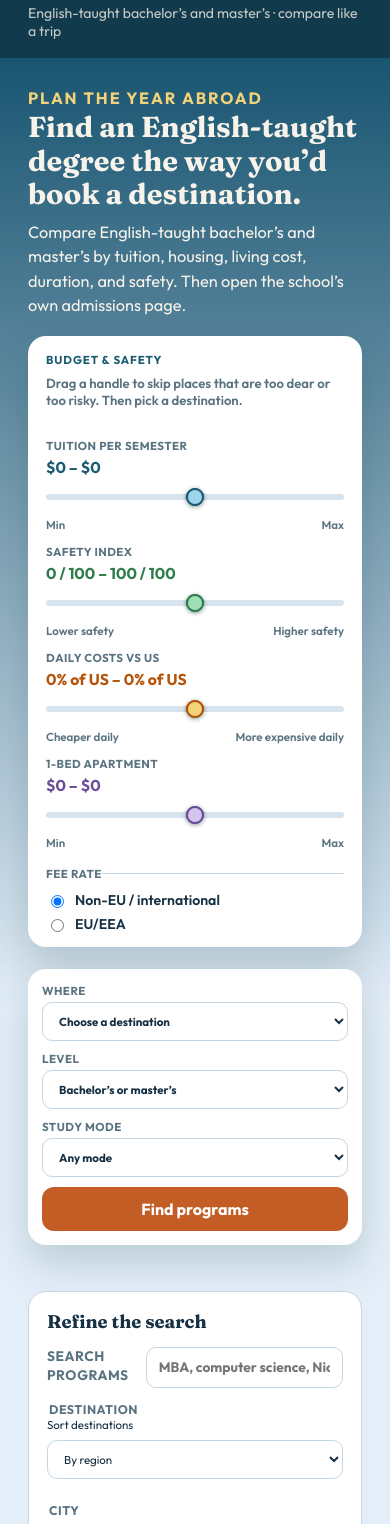
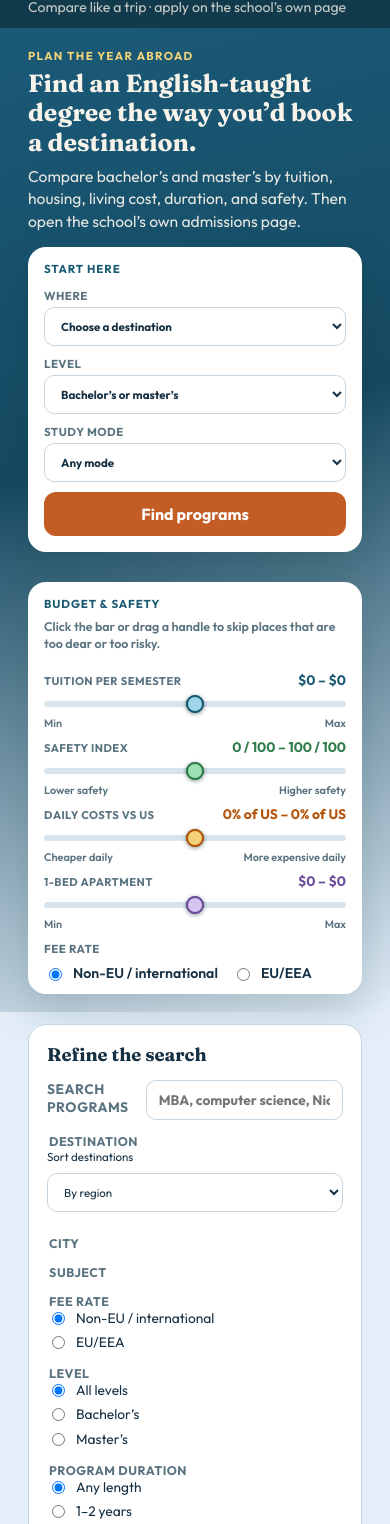
Before and after one commit to matworking92-code/globaria, a website: page index.html in a window 390 px wide. Shown: the part 124-1648 px from the top of the page. Drawn offline with Linux system fonts and the light colour scheme; no server answers.

Commit message:
Tighten the Globaria hero so search fills the empty space under the intro.
Clicking a budget bar now moves the nearest handle, and the Start here form sits beside the sliders instead of leaving a blank column.

```diff
--- a/app.js
+++ b/app.js
@@ -632,6 +632,27 @@ function readRangePair(minInput, maxInput, bound, which) {
   return { min, max };
 }
 
+const RANGE_THUMB_INSET = 9;
+
+function snapRangeValue(value, bound) {
+  const step = Number(bound.step) || 1;
+  const snapped = bound.min + Math.round((value - bound.min) / step) * step;
+  return Math.min(bound.max, Math.max(bound.min, snapped));
+}
+
+function rangeValueFromClientX(track, clientX, bound) {
+  const rect = track.getBoundingClientRect();
+  const width = Math.max(1, rect.width - RANGE_THUMB_INSET * 2);
+  const t = (clientX - rect.left - RANGE_THUMB_INSET) / width;
+  return snapRangeValue(bound.min + t * (bound.max - bound.min), bound);
+}
+
+function nearestRangeHandle(value, min, max) {
+  if (value <= min) return "min";
+  if (value >= max) return "max";
+  return value - min <= max - value ? "min" : "max";
+}
+
 function paintRangeChips() {
   const el = document.querySelector("#range-chips");
   if (!el) return;
@@ -1606,6 +1627,39 @@ function init() {
   els.rentMin?.addEventListener("input", () => liveRange("min", "rent"));
   els.rentMax?.addEventListener("input", () => liveRange("max", "rent"));
 
+  for (const kind of ["tuition", "safety", "daily", "rent"]) {
+    const minInput = els[`${kind}Min`];
+    const maxInput = els[`${kind}Max`];
+    const track = minInput?.closest(".dual-range");
+    if (!track || !maxInput) continue;
+    let dragging = "";
+    const applyTrack = (clientX, which) => {
+      const bound = rangeBounds[kind];
+      if (!bound) return;
+      const input = which === "min" ? minInput : maxInput;
+      input.value = rangeValueFromClientX(track, clientX, bound);
+      liveRange(which, kind);
+    };
+    track.addEventListener("pointerdown", (event) => {
+      if (event.button !== 0) return;
+      if (event.target.closest("input[type='range']")) return;
+      const bound = rangeBounds[kind];
+      if (!bound) return;
+      event.preventDefault();
+      const value = rangeValueFromClientX(track, event.clientX, bound);
+      dragging = nearestRangeHandle(value, Number(minInput.value), Number(maxInput.value));
+      track.setPointerCapture?.(event.pointerId);
+      applyTrack(event.clientX, dragging);
+    });
+    track.addEventListener("pointermove", (event) => {
+      if (!dragging) return;
+      applyTrack(event.clientX, dragging);
+    });
+    const stopDrag = () => { dragging = ""; };
+    track.addEventListener("pointerup", stopDrag);
+    track.addEventListener("pointercancel", stopDrag);
+  }
+
   els.list.addEventListener("click", (event) => {
     const save = event.target.closest("[data-save]");
     if (save) {
--- a/index.html
+++ b/index.html
@@ -8,29 +8,59 @@
     <link rel="preconnect" href="https://fonts.googleapis.com">
     <link rel="preconnect" href="https://fonts.gstatic.com" crossorigin>
     <link href="https://fonts.googleapis.com/css2?family=Fraunces:opsz,wght@9..144,500;9..144,700&family=Outfit:wght@400;500;600;700&display=swap" rel="stylesheet">
-    <link rel="stylesheet" href="/travel.css?v=globaria-live-1">
-    <script defer src="/catalogue.js?v=globaria-live-1"></script>
-    <script defer src="/app.js?v=globaria-live-1"></script>
+    <link rel="stylesheet" href="/travel.css?v=globaria-live-3">
+    <script defer src="/catalogue.js?v=globaria-live-3"></script>
+    <script defer src="/app.js?v=globaria-live-3"></script>
   </head>
   <body>
-    <p class="banner">Destinations in Europe, North America, Asia, the Middle East, Latin America, Africa, and Oceania.</p>
+    <p class="banner">1,000+ English-taught bachelor’s and master’s · Europe, Asia, the Americas, Africa, and Oceania</p>
     <header class="topbar">
       <a class="wordmark" href="/">Globaria <span>Travel-style degree finder</span></a>
-      <p class="topbar-note">English-taught bachelor’s and master’s · compare like a trip</p>
+      <p class="topbar-note">Compare like a trip · apply on the school’s own page</p>
     </header>
 
     <section class="hero">
-      <div class="hero-copy">
-        <p class="eyebrow">Plan the year abroad</p>
-        <h1>Find an English-taught degree the way you’d book a destination.</h1>
-        <p>
-          Compare English-taught bachelor’s and master’s by tuition, housing, living cost, duration, and safety.
-          Then open the school’s own admissions page.
-        </p>
+      <div class="hero-lead">
+        <div class="hero-copy">
+          <p class="eyebrow">Plan the year abroad</p>
+          <h1>Find an English-taught degree the way you’d book a destination.</h1>
+          <p class="hero-lede">
+            Compare bachelor’s and master’s by tuition, housing, living cost, duration, and safety.
+            Then open the school’s own admissions page.
+          </p>
+        </div>
+        <form class="search-widget" id="hero-search" autocomplete="off">
+          <p class="search-kicker">Start here</p>
+          <label class="search-where">
+            Where
+            <select id="hero-country">
+              <option value="">Choose a destination</option>
+            </select>
+          </label>
+          <label>
+            Level
+            <select id="hero-level">
+              <option value="">Bachelor’s or master’s</option>
+              <option value="Bachelor’s">Bachelor’s</option>
+              <option value="Master’s">Master’s</option>
+            </select>
+          </label>
+          <label>
+            Study mode
+            <select id="hero-delivery">
+              <option value="">Any mode</option>
+              <option value="On campus">On campus</option>
+              <option value="Hybrid">Hybrid</option>
+              <option value="Remote">Remote</option>
+            </select>
+          </label>
+          <button type="submit">Find programs</button>
+        </form>
+        <div class="subject-bar" id="subject-chips"></div>
       </div>
       <div class="hero-sliders">
         <p class="sliders-kicker">Budget &amp; safety</p>
-        <p class="sliders-hint">Drag a handle to skip places that are too dear or too risky. Then pick a destination.</p>
+        <p class="sliders-hint">Click the bar or drag a handle to skip places that are too dear or too risky.</p>
         <div class="range-chips" id="range-chips" hidden></div>
         <div class="range-filter range-filter--tuition">
           <h2>Tuition per semester</h2>
@@ -78,33 +108,6 @@
           <label><input type="radio" name="residency-hero" value="eu"> EU/EEA</label>
         </fieldset>
       </div>
-      <form class="search-widget" id="hero-search" autocomplete="off">
-        <label>
-          Where
-          <select id="hero-country">
-            <option value="">Choose a destination</option>
-          </select>
-        </label>
-        <label>
-          Level
-          <select id="hero-level">
-            <option value="">Bachelor’s or master’s</option>
-            <option value="Bachelor’s">Bachelor’s</option>
-            <option value="Master’s">Master’s</option>
-          </select>
-        </label>
-        <label>
-          Study mode
-          <select id="hero-delivery">
-            <option value="">Any mode</option>
-            <option value="On campus">On campus</option>
-            <option value="Hybrid">Hybrid</option>
-            <option value="Remote">Remote</option>
-          </select>
-        </label>
-        <button type="submit">Find programs</button>
-      </form>
-      <div class="subject-bar" id="subject-chips"></div>
     </section>
 
     <main class="board">
@@ -210,7 +213,7 @@
       <div class="site-foot-method">
         <h2>How figures are shown</h2>
         <p>
-          Local prototype. Safety index scores are Numbeo figures (0–100, higher is safer),
+          Safety index scores are Numbeo figures (0–100, higher is safer),
           from the 2026 contributor survey. Color on the score follows that same index
           (Very safe, Safe, Moderate, Caution, Concern — higher is safer). Prices are shown in local currency and US dollars
           (approximate). Tuition figures prefer the university’s published 2026–27 (or latest)
--- a/travel.css
+++ b/travel.css
@@ -42,7 +42,7 @@ body {
   justify-content: space-between;
   align-items: baseline;
   gap: 16px;
-  padding: 18px 28px;
+  padding: 12px 28px;
   background: var(--teal-deep);
   color: #f4efe4;
 }
@@ -67,17 +67,22 @@ body {
 
 .hero {
   display: grid;
-  grid-template-columns: minmax(0, 1.15fr) minmax(280px, 0.85fr);
-  gap: 18px 28px;
-  align-items: start;
-  padding: 28px 28px 16px;
+  grid-template-columns: minmax(0, 1.2fr) minmax(300px, 0.88fr);
+  gap: 16px 22px;
+  align-items: stretch;
+  padding: 20px 28px 18px;
   background:
-    linear-gradient(180deg, rgba(18, 58, 77, 0.16), var(--cream) 78%),
-    #1a5a78;
+    linear-gradient(165deg, #1a5a78 0%, #164a62 42%, var(--cream) 100%);
 }
-.hero-copy { max-width: none; color: #f7f3ea; }
+.hero-lead {
+  display: flex;
+  flex-direction: column;
+  gap: 14px;
+  min-width: 0;
+}
+.hero-copy { max-width: 40rem; color: #f7f3ea; }
 .eyebrow {
-  margin: 0 0 8px;
+  margin: 0 0 6px;
   letter-spacing: 0.12em;
   text-transform: uppercase;
   font-size: 0.72rem;
@@ -85,17 +90,24 @@ body {
   color: #f3d27a;
 }
 .hero h1 {
-  margin: 0 0 10px;
+  margin: 0 0 8px;
   font-family: Fraunces, Georgia, serif;
-  font-size: clamp(1.8rem, 4vw, 2.8rem);
-  line-height: 1.15;
+  font-size: clamp(1.55rem, 3.4vw, 2.35rem);
+  line-height: 1.18;
 }
-.hero-copy p { margin: 0; font-size: 1.02rem; line-height: 1.5; }
+.hero-lede {
+  margin: 0;
+  max-width: 36rem;
+  font-size: 0.98rem;
+  line-height: 1.45;
+  color: rgba(247, 243, 234, 0.92);
+}
 
 .hero-sliders {
   display: grid;
-  gap: 12px;
-  padding: 16px 18px 14px;
+  align-content: start;
+  gap: 8px;
+  padding: 14px 16px 12px;
   border-radius: 18px;
   background: var(--paper);
   box-shadow: 0 18px 40px rgba(10, 51, 49, 0.18);
@@ -109,15 +121,17 @@ body {
   color: var(--teal);
 }
 .sliders-hint {
-  margin: -4px 0 4px;
-  font-size: 0.82rem;
+  margin: 0 0 2px;
+  font-size: 0.78rem;
   font-weight: 600;
   line-height: 1.35;
   color: var(--muted);
 }
 .range-filter {
   display: grid;
-  gap: 4px;
+  grid-template-columns: 1fr auto;
+  gap: 0 10px;
+  align-items: baseline;
   --range: var(--coral);
   --range-thumb: #f3d27a;
 }
@@ -133,7 +147,7 @@ body {
 .range-filter--rent { --range: #6b4c9a; --range-thumb: #d4c4ee; }
 .range-filter h2 {
   margin: 0;
-  font-size: 0.72rem;
+  font-size: 0.7rem;
   font-weight: 700;
   letter-spacing: 0.04em;
   text-transform: uppercase;
@@ -141,22 +155,26 @@ body {
 }
 .range-values {
   margin: 0;
-  font-size: 0.98rem;
+  font-size: 0.86rem;
   font-weight: 700;
   color: var(--range, var(--teal));
 }
 .range-ends {
   display: flex;
   justify-content: space-between;
+  grid-column: 1 / -1;
   margin: 0;
-  font-size: 0.72rem;
+  font-size: 0.68rem;
   font-weight: 600;
   color: var(--muted);
 }
 .dual-range {
   position: relative;
-  height: 28px;
-  margin: 2px 0;
+  grid-column: 1 / -1;
+  height: 26px;
+  margin: 1px 0 0;
+  cursor: pointer;
+  touch-action: none;
 }
 .dual-range-rail {
   position: absolute;
@@ -222,15 +240,18 @@ body {
 .dual-range input[type="range"].is-top { z-index: 3; }
 
 .fee-toggle {
-  margin: 4px 0 0;
-  padding: 10px 0 0;
+  margin: 2px 0 0;
+  padding: 8px 0 0;
   border: 0;
   border-top: 1px solid var(--line);
-  display: grid;
-  gap: 6px;
+  display: flex;
+  flex-wrap: wrap;
+  gap: 6px 14px;
+  align-items: center;
 }
 .fee-toggle legend {
   padding: 0;
+  width: 100%;
   font-size: 0.72rem;
   font-weight: 700;
   letter-spacing: 0.04em;
@@ -277,7 +298,6 @@ body {
   display: flex;
   flex-wrap: wrap;
   gap: 8px;
-  grid-column: 1 / -1;
 }
 .subject-chip {
   padding: 7px 12px;
@@ -322,16 +342,24 @@ body {
 
 .search-widget {
   display: grid;
-  grid-template-columns: 1.2fr 1fr 1fr auto;
-  grid-column: 1 / -1;
+  grid-template-columns: 1fr 1fr auto;
   gap: 10px;
-  max-width: none;
-  margin: 4px 0 0;
-  padding: 14px;
+  margin: 0;
+  padding: 14px 16px 16px;
   border-radius: 18px;
   background: var(--paper);
   box-shadow: 0 18px 40px rgba(10, 51, 49, 0.18);
 }
+.search-kicker {
+  grid-column: 1 / -1;
+  margin: 0 0 2px;
+  font-size: 0.72rem;
+  font-weight: 700;
+  letter-spacing: 0.08em;
+  text-transform: uppercase;
+  color: var(--teal);
+}
+.search-where { grid-column: 1 / -1; }
 .search-widget label {
   display: grid;
   gap: 4px;
@@ -1054,6 +1082,7 @@ body {
   .board,
   .uni-card,
   .pulse-row { grid-template-columns: 1fr; }
+  .search-widget button { width: 100%; justify-self: stretch; }
   .fact-row { grid-template-columns: 1fr 1fr; }
   .filters { position: static; max-height: none; }
   .topbar { flex-direction: column; }
```
